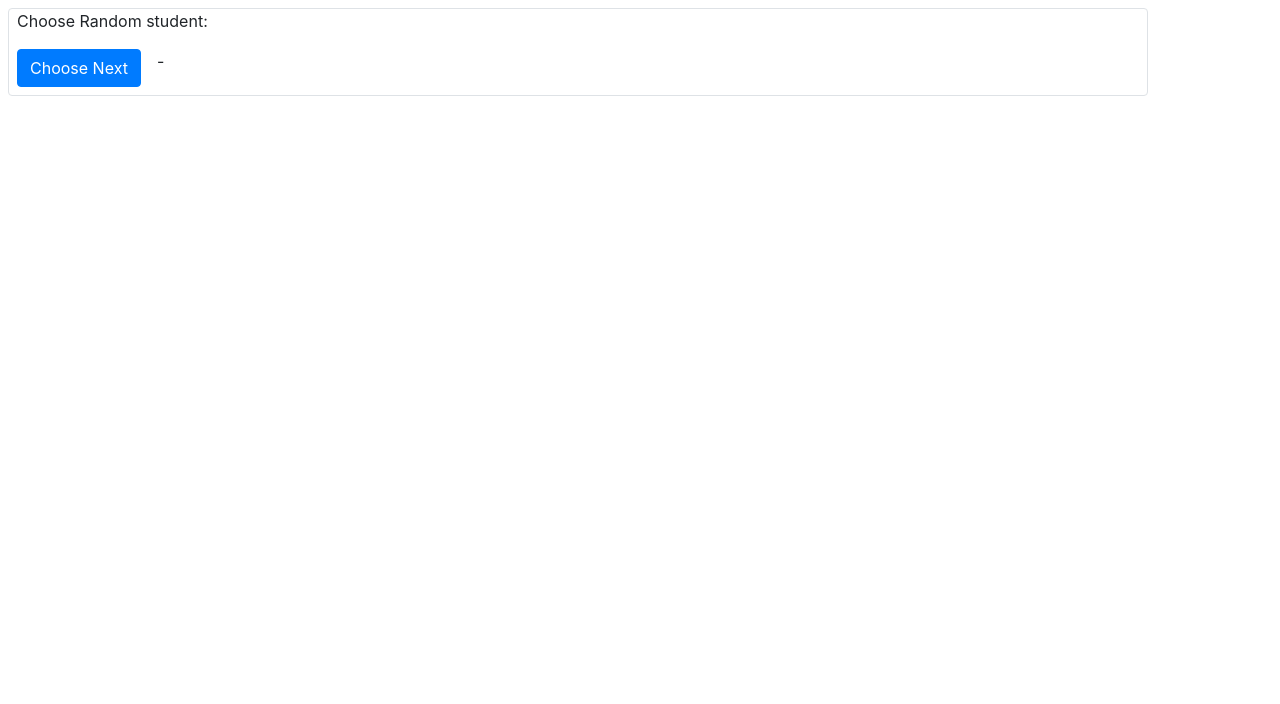
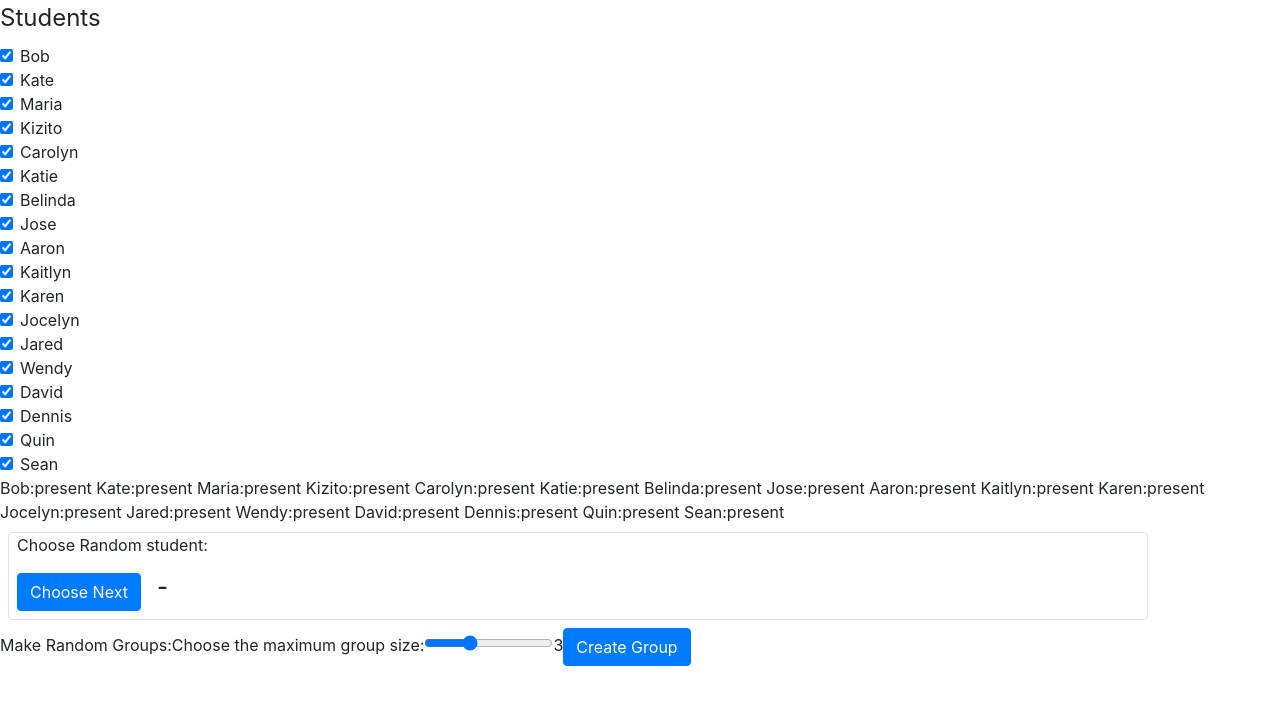
Before and after one commit to tobydragon/course-support, a React (Create React App) app: page / in a window 1280 px wide. Shown: the top 704 px of the page. Built offline with nearby package versions, Linux system fonts and the light colour scheme.

Commit message:
made studnet choice more obvious

```diff
--- a/src/App.js
+++ b/src/App.js
@@ -7,7 +7,7 @@ import { SingleStudentSelectorDemo } from './test/js/SingleStudentSelectorDemo';
 function App() {
   return (
     <div className="App">
-      <SingleStudentSelectorDemo />
+      <ClassroomDashboardDemo />
     </div>
   );
 }
--- a/src/main/js/GroupBuilder.jsx
+++ b/src/main/js/GroupBuilder.jsx
@@ -3,7 +3,6 @@ import { Button } from "react-bootstrap";
 
 
 export const buildGroups = (student_list, group_size) => {
-    // console.log("here");
     let list_to_group = student_list.slice();
     const groups = [];
     let current_group = [];
@@ -17,7 +16,6 @@ export const buildGroups = (student_list, group_size) => {
         const student = list_to_group[ridx];
         list_to_group = list_to_group.filter(item=>(item !== student));
         current_group.push(student);
-        // console.log(list_to_group);
     }
     let index_of_group_to_remove_from = groups.length-2;
 
@@ -51,7 +49,7 @@ export const GroupBuilder = (props) => {
             <output>{groupSize}</output>
             <Button onClick={onCreateGroupClick}> Create Group </Button>
             <ul>
-                {groups.map(group=>(<li key={group}> {group} </li>))}
+                {groups.map(group=>(<li key={group}> {group.map(student=>student+", ")} </li>))}
             </ul>
         </div>
     );
--- a/src/main/js/SingleStudentSelector.jsx
+++ b/src/main/js/SingleStudentSelector.jsx
@@ -10,7 +10,7 @@ export const SingleStudentSelector = (props) => {
     const [studentChosen, setStudentChosen] = useState("-");
 
     const onChooseClick = (e) => {
-        setStudentChosen(selectRandomOneFromList(props.studentsPresent)+", you're turn!");
+        setStudentChosen(selectRandomOneFromList(props.studentsPresent)+", your turn!");
     }
 
     return (
@@ -20,7 +20,7 @@ export const SingleStudentSelector = (props) => {
             </Row>
             <Row>
                 <Button className="m-2" onClick={onChooseClick}>Choose Next</Button>
-                <label className="p-2">{studentChosen}</label>
+                <h4 className="p-2">{studentChosen}</h4>
             </Row>
 
         </Container>
```
